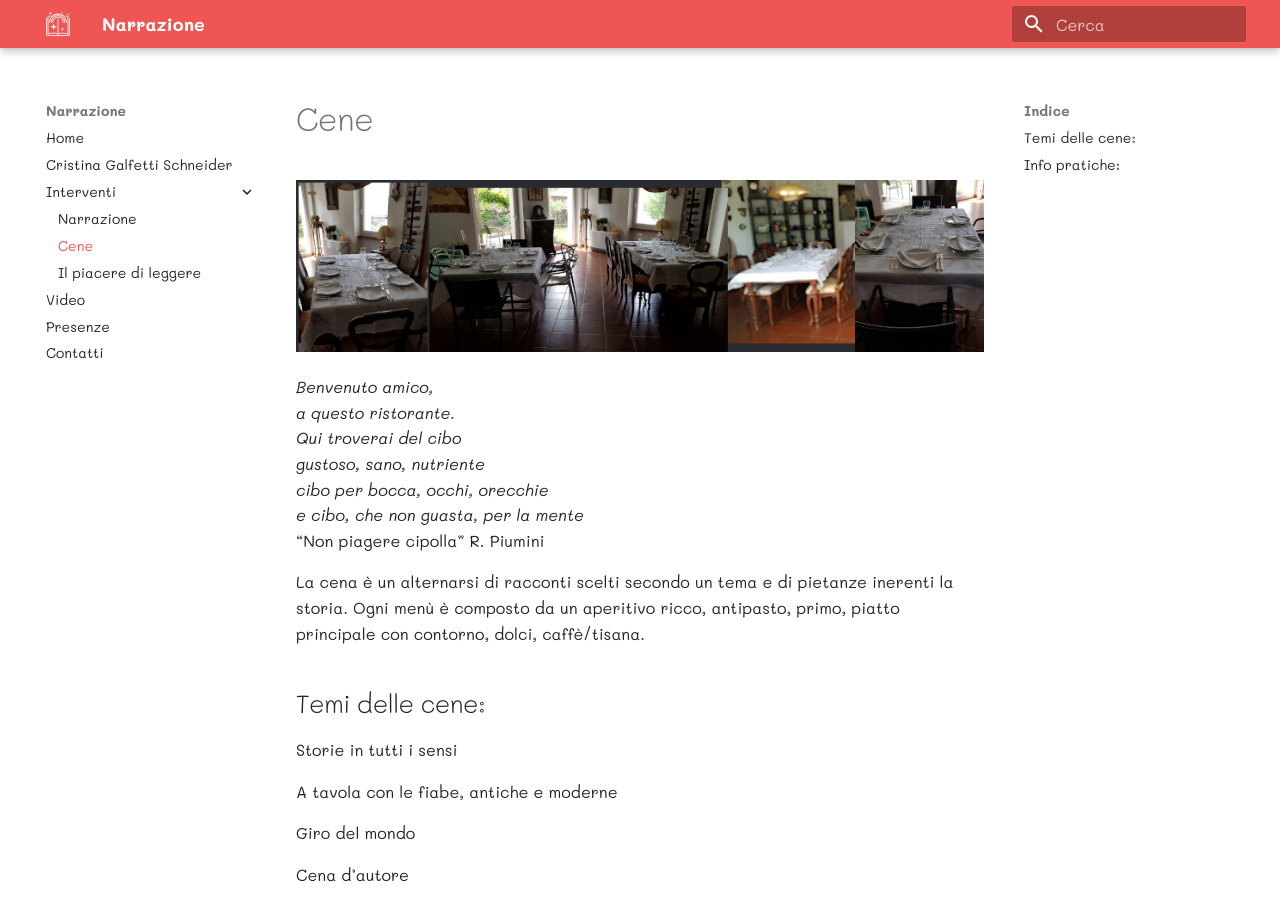
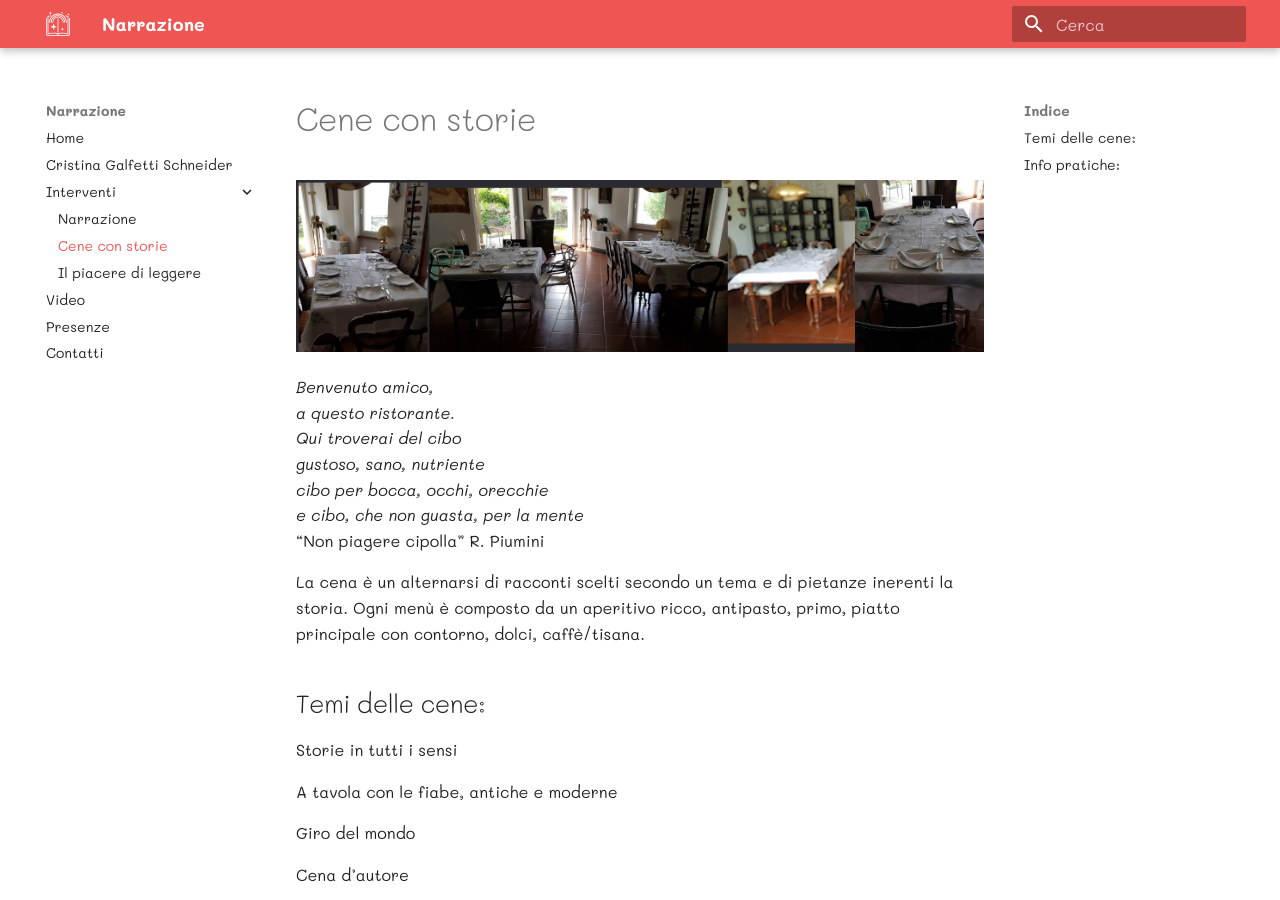
Before and after one commit to narrazione/narrazione.github.io, an MkDocs documentation site: the page built from docs/cene.md, in a window 1280 px wide and 900 px high. Built offline with MkDocs 1.6.1 and Material for MkDocs 9.7.7, drawn with Linux system fonts in a browser that asks for light colours.

Commit message:
Update mkdocs.yml

```diff
--- a/mkdocs.yml
+++ b/mkdocs.yml
@@ -47,10 +47,10 @@
   - 'https://cdnjs.cloudflare.com/ajax/libs/mathjax/2.7.0/MathJax.js?config=TeX-MML-AM_CHTML'
 nav:
   - Home: index.md
-  - Cristina Galfetti Schneider: bio.md
+  - Cristina Galfetti Schneider: bioII.md
   - Interventi:
     - Narrazione: narrazione.md
-    - Cene: cene.md
+    - Cene con storie: cene.md
     - Il piacere di leggere: libri.md
   - Video: cri.md
   - Presenze: eventi.md
```
